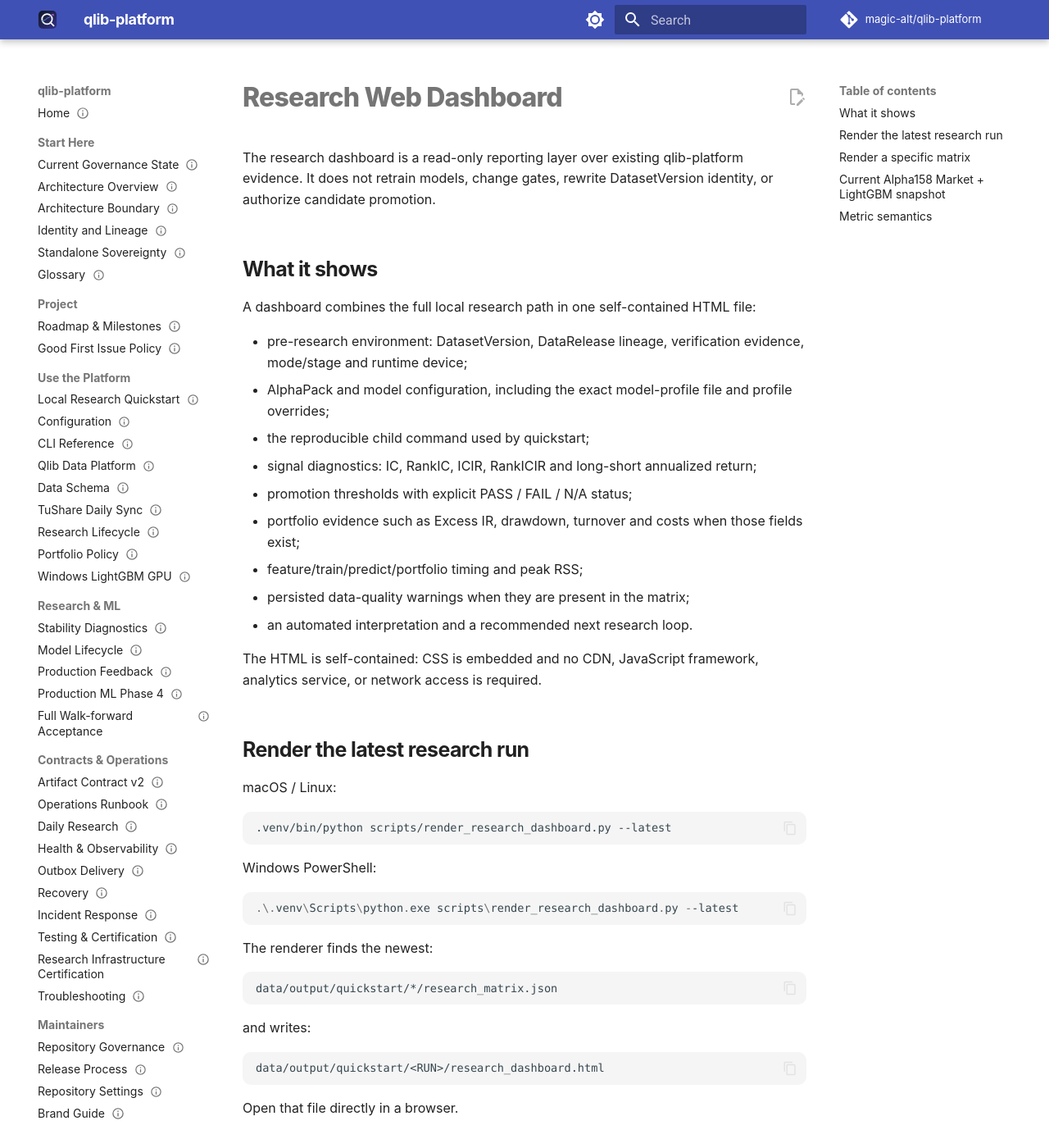
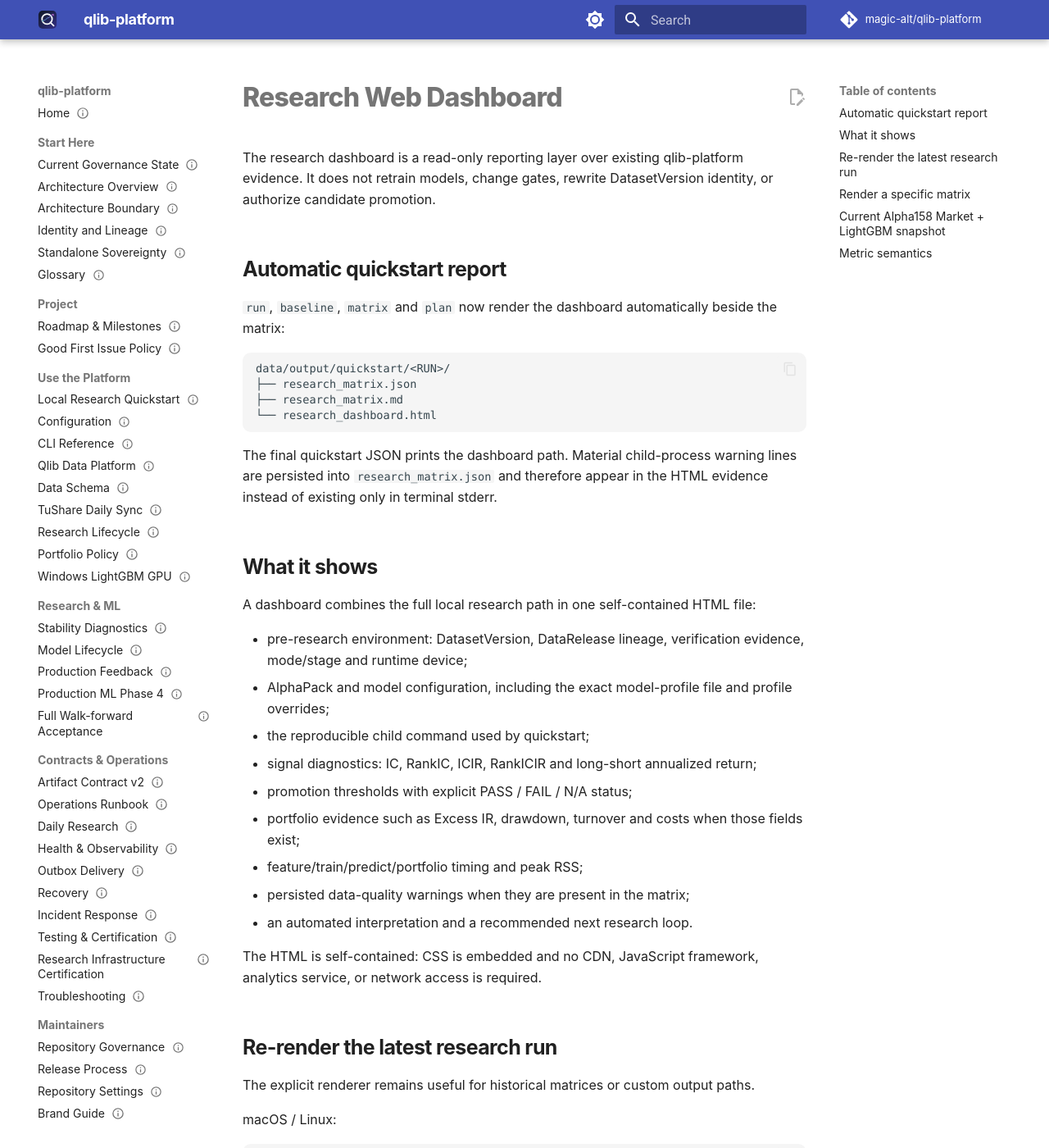
Before and after one commit to magic-alt/qlib-platform, an MkDocs documentation site: the page built from docs/research_web_dashboard.md, in a window 1280 px wide and 1400 px high. Shown: the whole window at 82% size. Built offline with MkDocs 1.6.1 and Material for MkDocs 9.7.7, drawn with Linux system fonts in a browser that asks for light colours; comment, search, counter and statistics services are not loaded; some of the changed text lies outside the part shown.

Commit message:
docs(research): make dashboard part of quickstart evidence

````diff
--- a/docs/research_web_dashboard.md
+++ b/docs/research_web_dashboard.md
@@ -1,13 +1,26 @@
 ---
 status: ACTIVE
 owner: research
-applies_to_commit: a0b6b38cd60db0f8866335e1f229db9729307a3a
+applies_to_commit: 3345aa189fc4ddf1f589671c30c42019cbc4e81e
 last_verified: 2026-09-05
 ---
 
 # Research Web Dashboard
 
 The research dashboard is a read-only reporting layer over existing qlib-platform evidence. It does not retrain models, change gates, rewrite DatasetVersion identity, or authorize candidate promotion.
+
+## Automatic quickstart report
+
+`run`, `baseline`, `matrix` and `plan` now render the dashboard automatically beside the matrix:
+
+```text
+data/output/quickstart/<RUN>/
+├── research_matrix.json
+├── research_matrix.md
+└── research_dashboard.html
+```
+
+The final quickstart JSON prints the dashboard path. Material child-process warning lines are persisted into `research_matrix.json` and therefore appear in the HTML evidence instead of existing only in terminal stderr.
 
 ## What it shows
 
@@ -25,7 +38,9 @@ A dashboard combines the full local research path in one self-contained HTML fil
 
 The HTML is self-contained: CSS is embedded and no CDN, JavaScript framework, analytics service, or network access is required.
 
-## Render the latest research run
+## Re-render the latest research run
+
+The explicit renderer remains useful for historical matrices or custom output paths.
 
 macOS / Linux:
 
@@ -39,19 +54,7 @@ Windows PowerShell:
 .\.venv\Scripts\python.exe scripts\render_research_dashboard.py --latest
 ```
 
-The renderer finds the newest:
-
-```text
-data/output/quickstart/*/research_matrix.json
-```
-
-and writes:
-
-```text
-data/output/quickstart/<RUN>/research_dashboard.html
-```
-
-Open that file directly in a browser.
+The renderer finds the newest `data/output/quickstart/*/research_matrix.json` and rewrites its sibling `research_dashboard.html`.
 
 ## Render a specific matrix
 
````
